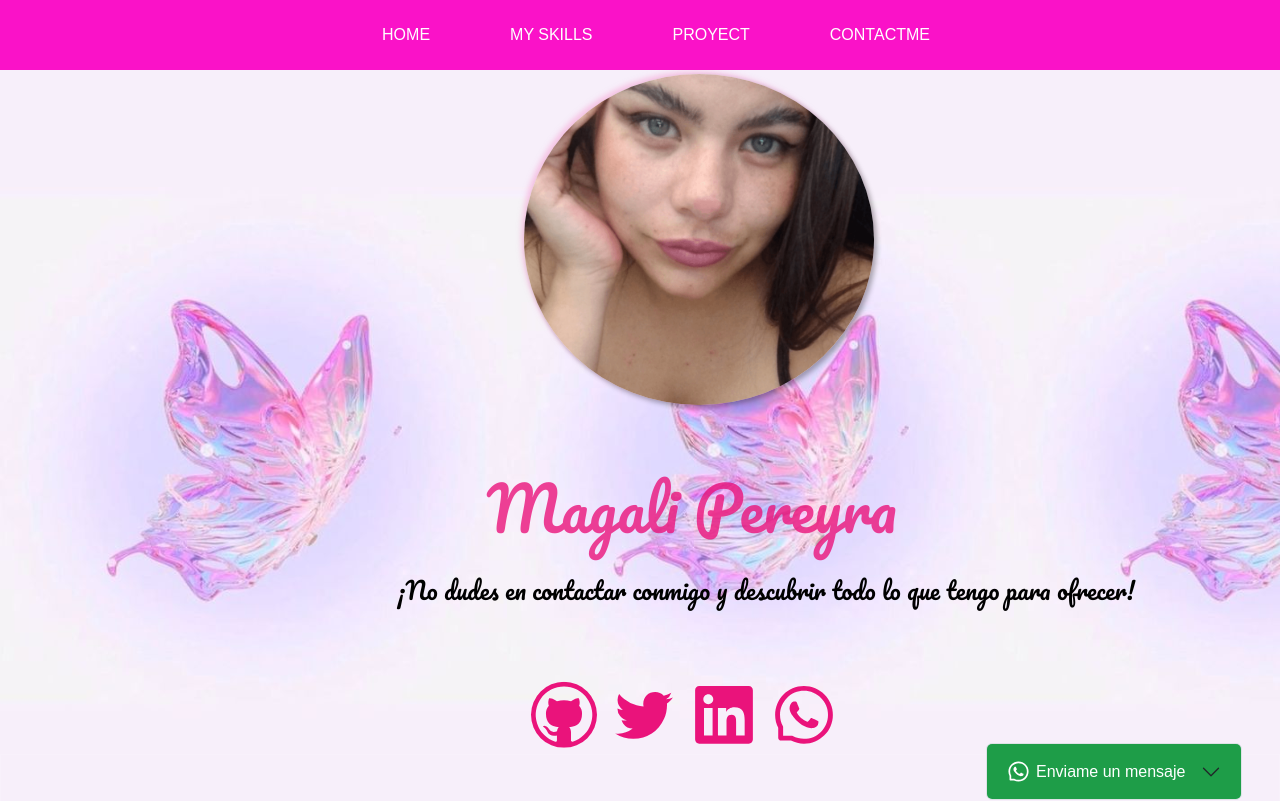
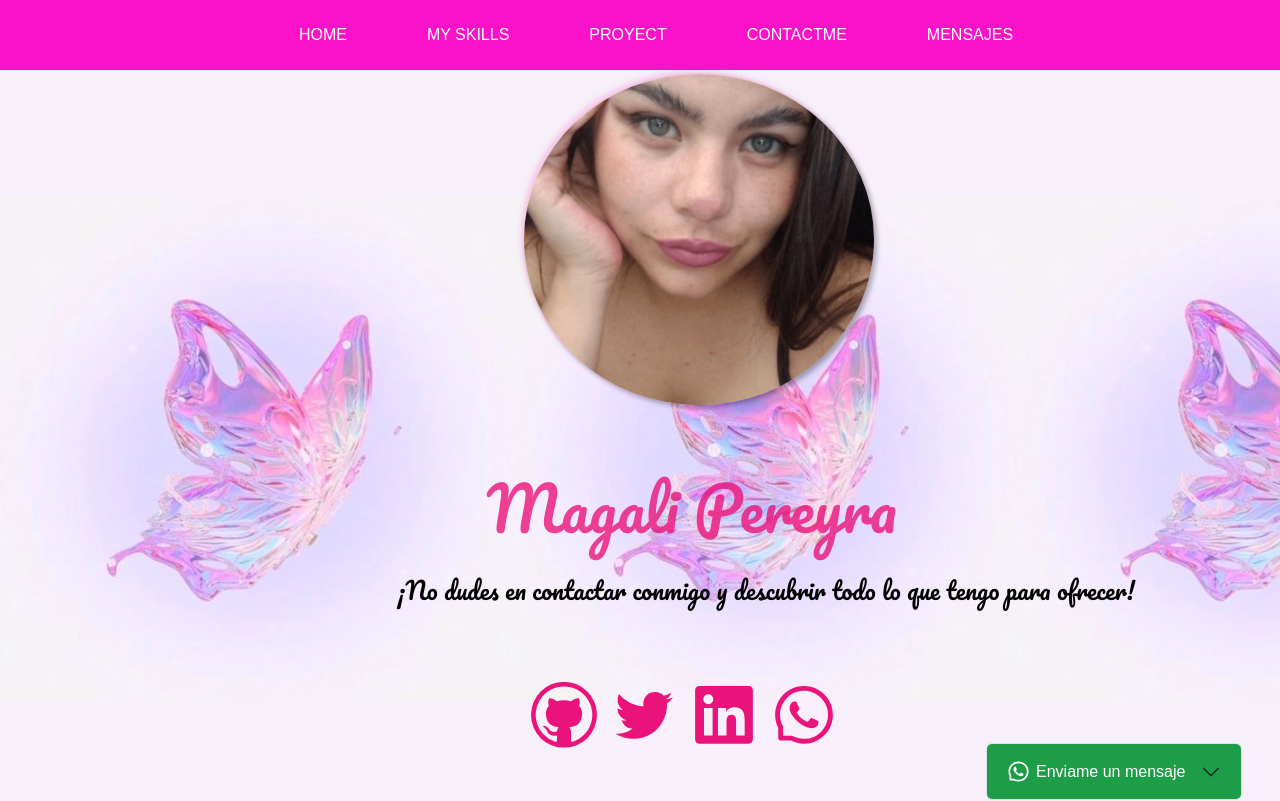
Before and after one commit to Magali18/Portfolio_Front_Magali, a React (Create React App) app: page / in a window 1280 px wide. Shown: the top 801 px of the page. Built offline with nearby package versions, Linux system fonts and the light colour scheme.

Commit message:
add item message nav bar

```diff
--- a/src/components/Nav/Nav.jsx
+++ b/src/components/Nav/Nav.jsx
@@ -108,6 +108,14 @@ PROYECT               </div>
                 </div>
               </MenuItemLink>
             </MenuItem>
+            <MenuItem onClick={''}>
+              <MenuItemLink onClick={() => setShowMobileMenu(!showMobileMenu)}>
+                <div>
+                  <FaGlasses />
+                  MENSAJES
+                </div>
+              </MenuItemLink>
+            </MenuItem>
           </Menu>
         </IconContext.Provider>
       </Wrapper>
```
